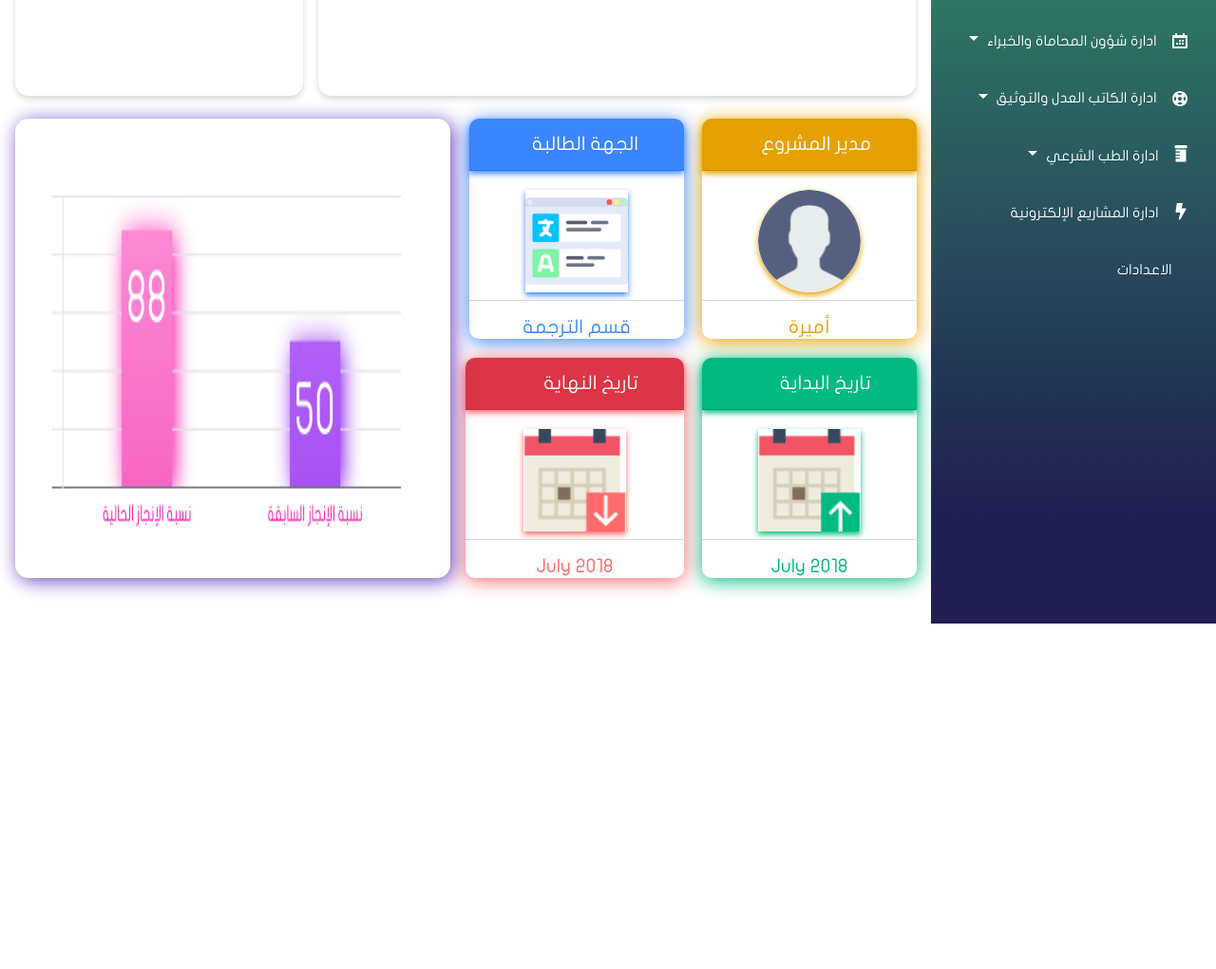
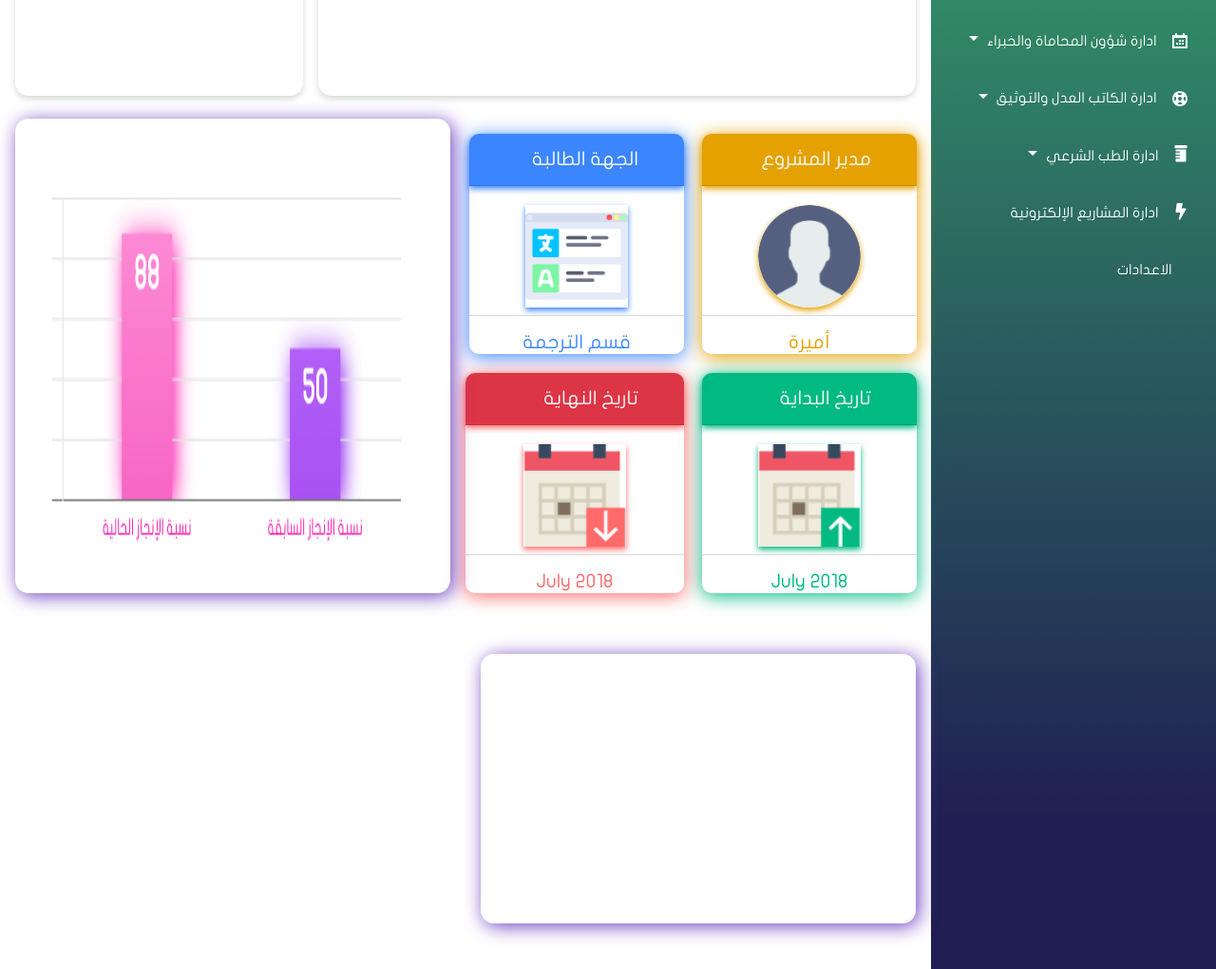
Before and after one commit to lahla81/dashboard, a plain HTML site: page projects.html in a window 1280 px wide. Shown: the part 480-1501 px from the top of the page at 95% size. Before the commit the page ends 1137 px from the top, so only its background shows below. Drawn offline with nearby package versions, Linux system fonts and the light colour scheme.

Commit message:
finish bar chart style

```diff
--- a/assets/js/main.js
+++ b/assets/js/main.js
@@ -64,7 +64,7 @@ $(document).ready(function () {
                       var chartInstance = this.chart,
                         ctx = chartInstance.ctx;
 
-                      ctx.font = Chart.helpers.fontString(40, Chart.defaults.global.defaultFontStyle, Chart.defaults.global.defaultFontFamily);
+                      ctx.font = Chart.helpers.fontString(25, 700, Chart.defaults.global.defaultFontFamily);
                       ctx.textAlign = 'center';
                       ctx.textBaseline = 'bottom';
                       ctx.fillStyle = "white";
@@ -73,7 +73,7 @@ $(document).ready(function () {
                         var meta = chartInstance.controller.getDatasetMeta(i);
                         meta.data.forEach(function(bar, index) {
                           var data = dataset.data[index];
-                          ctx.fillText(data, bar._model.x, bar._model.y + 60);
+                          ctx.fillText(data, bar._model.x, bar._model.y + 35);
                         });
                       });
                     }
--- a/projects.html
+++ b/projects.html
@@ -337,7 +337,7 @@
             <div class="row bar-chart-row">
                 <div class="col-12 col-lg-6 p-0 mt-3 mb-5 card-col">
                     <div class="row">
-                        <div class="col-12 col-md-6 pl-1">
+                        <div class="col-12 col-md-6 pl-1 mt-3">
                             <div class="card card-warning">
                                 <div class="card-header bg-warning pr-5">
                                     مدير المشروع
@@ -349,7 +349,7 @@
                                 </div>
                             </div>
                         </div>
-                        <div class="col-12 col-md-6 pl-1">
+                        <div class="col-12 col-md-6 pl-1 mt-3">
                             <div class="card card-cyan">
                                 <div class="card-header bg-cyan pr-5">
                                     الجهة الطالبة
@@ -389,12 +389,20 @@
                 </div>
 
                 <!-- bar Chart start -->
-                <div class="col-12 col-lg-6 px-3 mt-3 mb-5 chart-col">
+                <div class="col-12 col-lg-6 px-3 mt-3 mb-5 bar-chart-col">
                     <div class="chart-small h-100 w-100 py-4">
                         <canvas class="c-chart__small h-100 w-100" id="bar-chart"></canvas>
 
                     </div>
                 </div>
+
+                <div class="col-12 col-lg-6 px-3 mt-3 mb-5 line-chart-col">
+                    <div class="chart-small h-100 w-100 py-4">
+                        <canvas class="c-chart__small h-100 w-100" id="line-chart"></canvas>
+
+                    </div>
+                </div>
+
             </div>
 
         </div>
```
